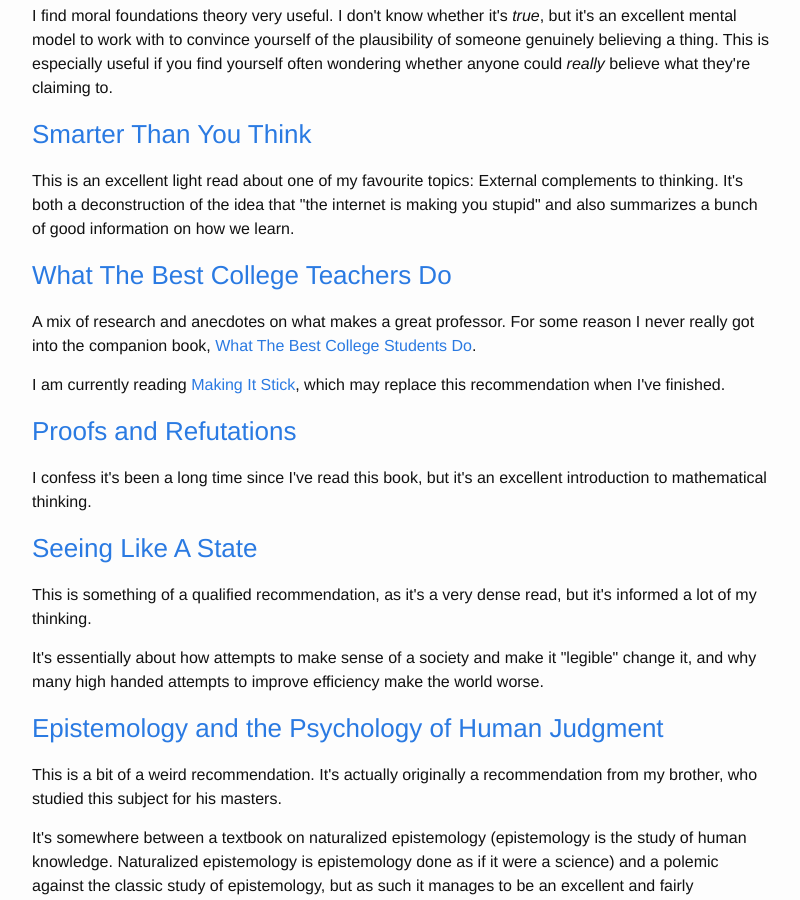
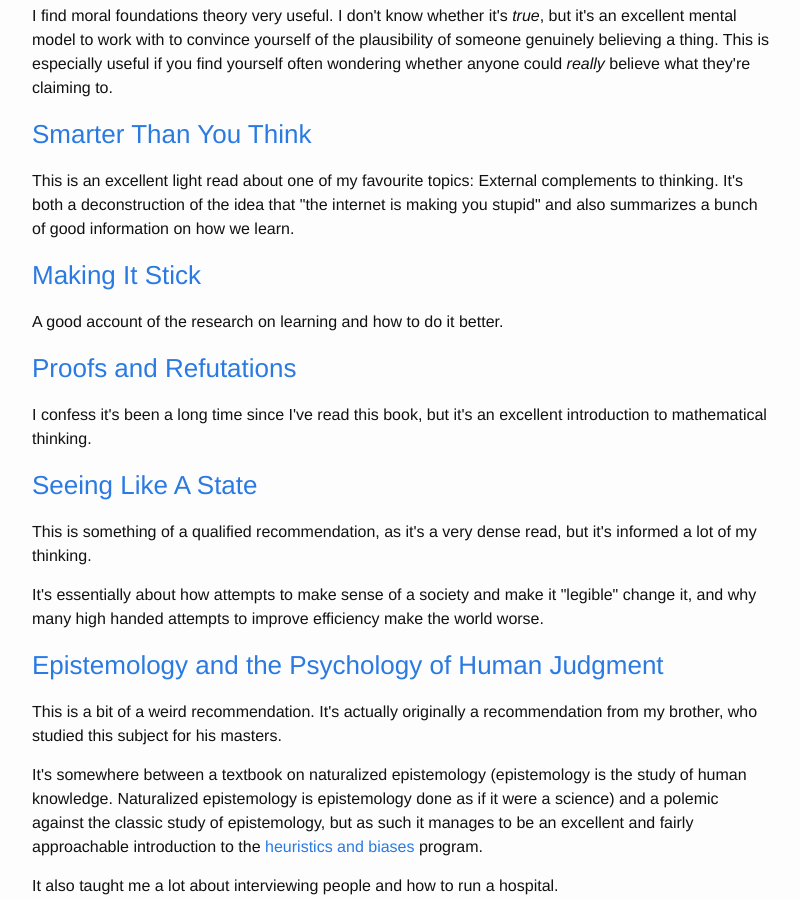
Before and after one commit to DRMacIver/docs, a Jekyll site: the page built from thinking/books/index.html, in a window 1280 px wide and 900 px high, scrolled down 379 px. Shown: the whole window, without its empty margins (238-1038 px from the left). Built offline with Jekyll 4.4.1, drawn with Linux system fonts in a browser that asks for light colours.

Commit message:
UPdate learning recommendation

```diff
--- a/thinking/books/index.html
+++ b/thinking/books/index.html
@@ -35,15 +35,11 @@
   information on how we learn.
 </p>
 
-<h3><a href=http://www.amazon.co.uk/gp/product/0674013255/ref=as_li_qf_sp_asin_il_tl?ie=UTF8&camp=1634&creative=6738&creativeASIN=0674013255&linkCode=as2&tag=darma-21>What The Best College Teachers Do</a></h3>
+<h3><a href=http://www.amazon.co.uk/gp/product/0674729013/ref=as_li_qf_sp_asin_il_tl?ie=UTF8&camp=1634&creative=6738&creativeASIN=0674729013&linkCode=as2&tag=darma-21>Making It Stick</a></h3>
 
 <p>
-  A mix of research and anecdotes on what makes a great professor. For some reason I never really got into the companion book,
- <a href=http://www.amazon.co.uk/gp/product/0674066642/ref=as_li_qf_sp_asin_il_tl?ie=UTF8&camp=1634&creative=6738&creativeASIN=0674066642&linkCode=as2&tag=darma-21>What The Best College Students Do</a>.
+  A good account of the research on learning and how to do it better.
 </p>
-
-<p>I am currently reading <a href=http://www.amazon.co.uk/gp/product/0674729013/ref=as_li_qf_sp_asin_il_tl?ie=UTF8&camp=1634&creative=6738&creativeASIN=0674729013&linkCode=as2&tag=darma-21>Making It Stick</a>,
-which may replace this recommendation when I've finished.</p>
 
 <h3><a href=http://www.amazon.co.uk/gp/product/0521290384/ref=as_li_qf_sp_asin_il_tl?ie=UTF8&camp=1634&creative=6738&creativeASIN=0521290384&linkCode=as2&tag=darma-21>Proofs and Refutations</a></h3>
 
```
